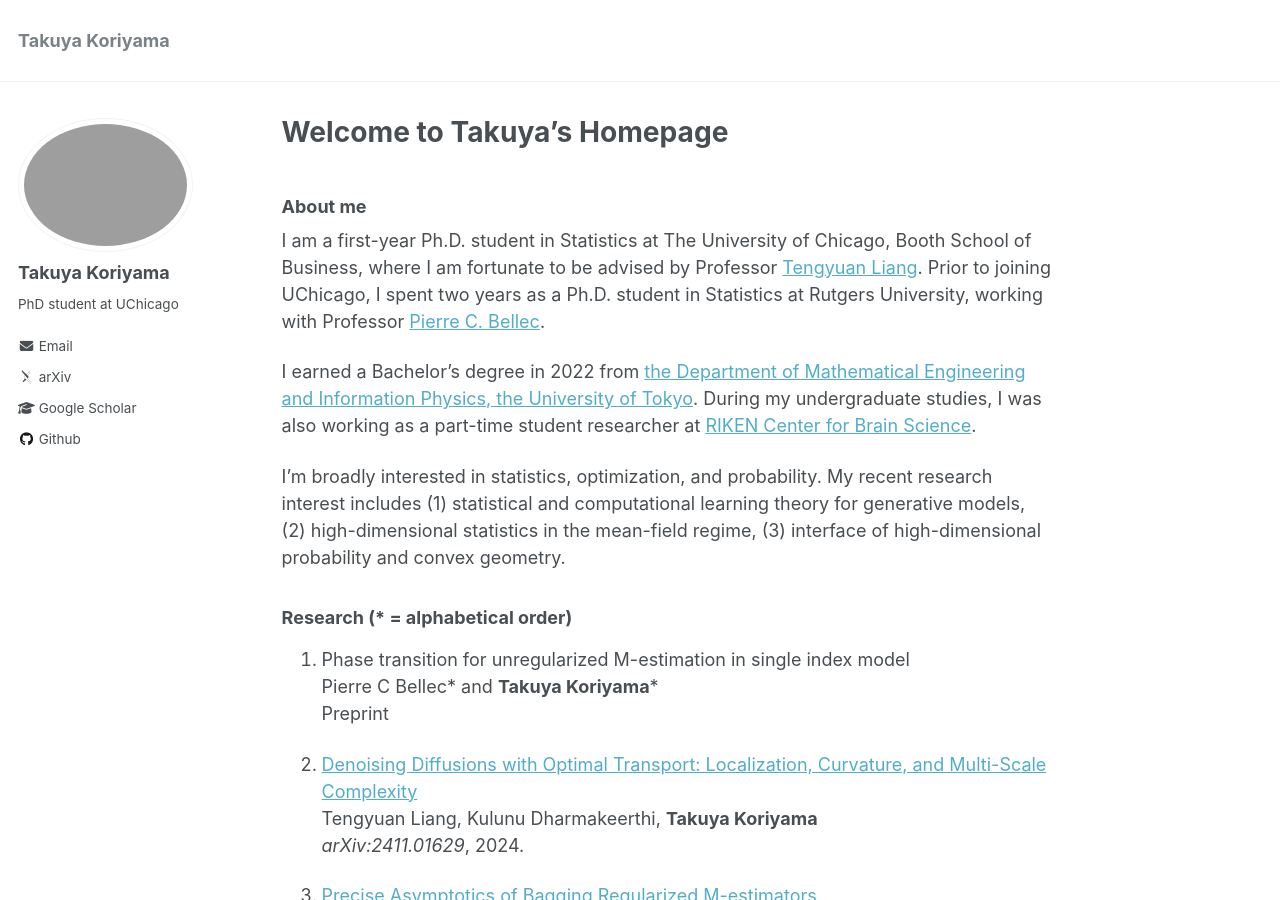
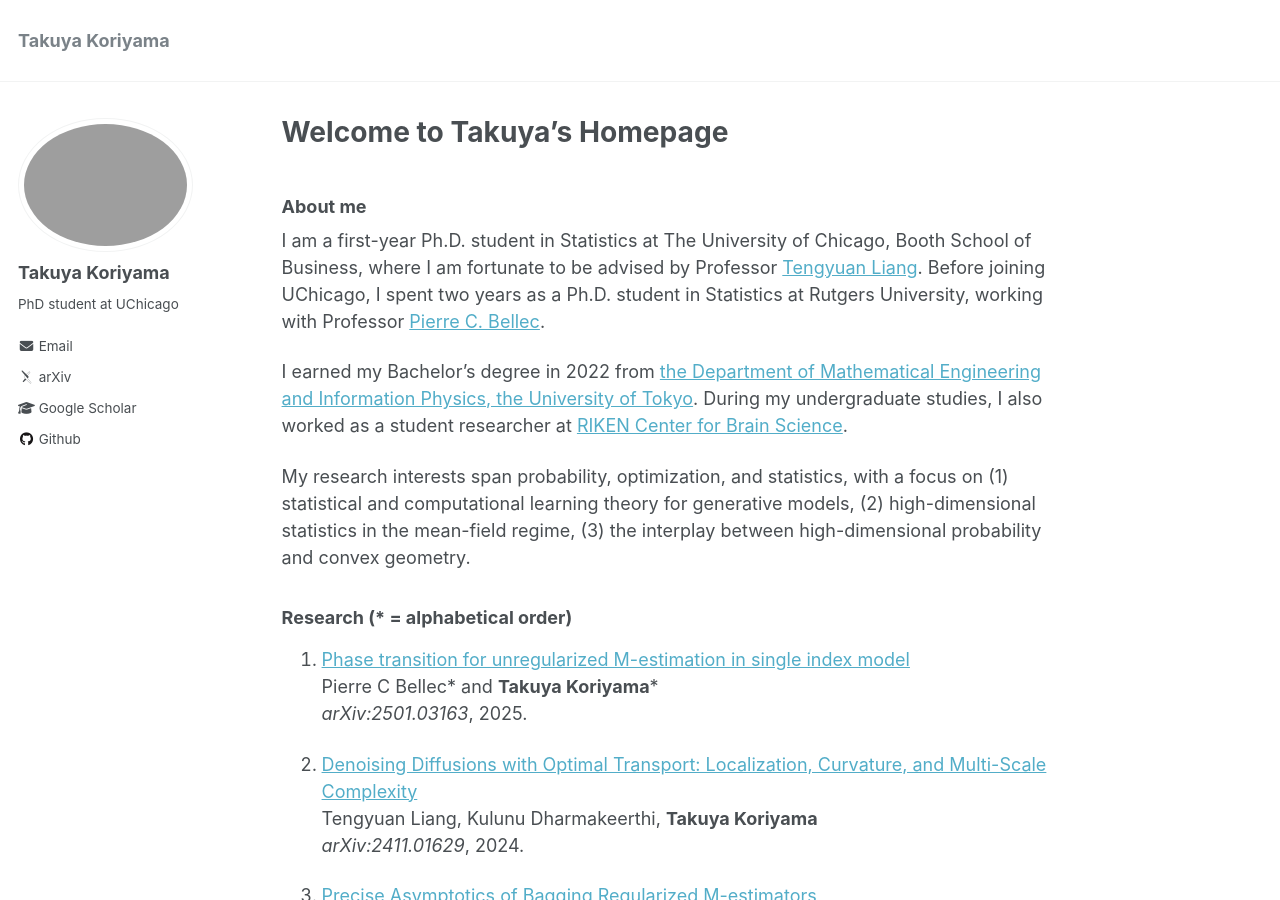
Before and after one commit to TakuyaKoriyama/takuyakoriyama.github.io, a Jekyll site: the page built from _pages/about.md, in a window 1280 px wide and 900 px high. Built offline with Jekyll 4.4.1, drawn with Linux system fonts in a browser that asks for light colours; some web fonts are replaced; some of the changed text lies outside the part shown.

Commit message:
Update about.md

```diff
--- a/_pages/about.md
+++ b/_pages/about.md
@@ -8,18 +8,16 @@ redirect_from:
 ---
 
 ### About me
-I am a first-year Ph.D. student in Statistics at The University of Chicago, Booth School of Business, where I am fortunate to be advised by Professor [Tengyuan Liang](https://tyliang.github.io/). Prior to joining UChicago, I spent two years as a Ph.D. student in Statistics at Rutgers University, working with Professor [Pierre C. Bellec](https://statweb.rutgers.edu/PCB71/).
+I am a first-year Ph.D. student in Statistics at The University of Chicago, Booth School of Business, where I am fortunate to be advised by Professor [Tengyuan Liang](https://tyliang.github.io/). Before joining UChicago, I spent two years as a Ph.D. student in Statistics at Rutgers University, working with Professor [Pierre C. Bellec](https://statweb.rutgers.edu/PCB71/).
 
-I earned a Bachelor’s degree in 2022 from [the Department of Mathematical Engineering and Information Physics, the University of Tokyo](https://www.keisu.t.u-tokyo.ac.jp/en/).  During my undergraduate studies, I was also working as a part-time student researcher at [RIKEN Center for Brain Science](https://cbs.riken.jp/en/).
-<!-- CBS, focusing on the asymptotic theory of combinatorial stochastic processes. -->
+I earned my Bachelor’s degree in 2022 from [the Department of Mathematical Engineering and Information Physics, the University of Tokyo](https://www.keisu.t.u-tokyo.ac.jp/en/). During my undergraduate studies, I also worked as a student researcher at [RIKEN Center for Brain Science](https://cbs.riken.jp/en/).
 
-I'm broadly interested in statistics, optimization, and probability. My recent research interest includes (1) statistical and computational learning theory for generative models, (2) high-dimensional statistics in the mean-field regime, (3) interface of high-dimensional probability and convex geometry.
-
+My research interests span probability, optimization, and statistics, with a focus on (1) statistical and computational learning theory for generative models, (2) high-dimensional statistics in the mean-field regime, (3) the interplay between high-dimensional probability and convex geometry.
 
 ### Research (\* = alphabetical order)
-9. Phase transition for unregularized M-estimation in single index model\\
+9. [Phase transition for unregularized M-estimation in single index model](https://arxiv.org/abs/2501.03163)\\
 Pierre C Bellec\* and __Takuya Koriyama__\*\\
-Preprint
+*arXiv:2501.03163*, 2025.
 
 8. [Denoising Diffusions with Optimal Transport: Localization, Curvature, and Multi-Scale Complexity](https://arxiv.org/abs/2411.01629)\\
 Tengyuan Liang, Kulunu Dharmakeerthi, __Takuya Koriyama__\\
```
Also changed, not shown: other parts of _pages/about.md (+5 -5 lines).
